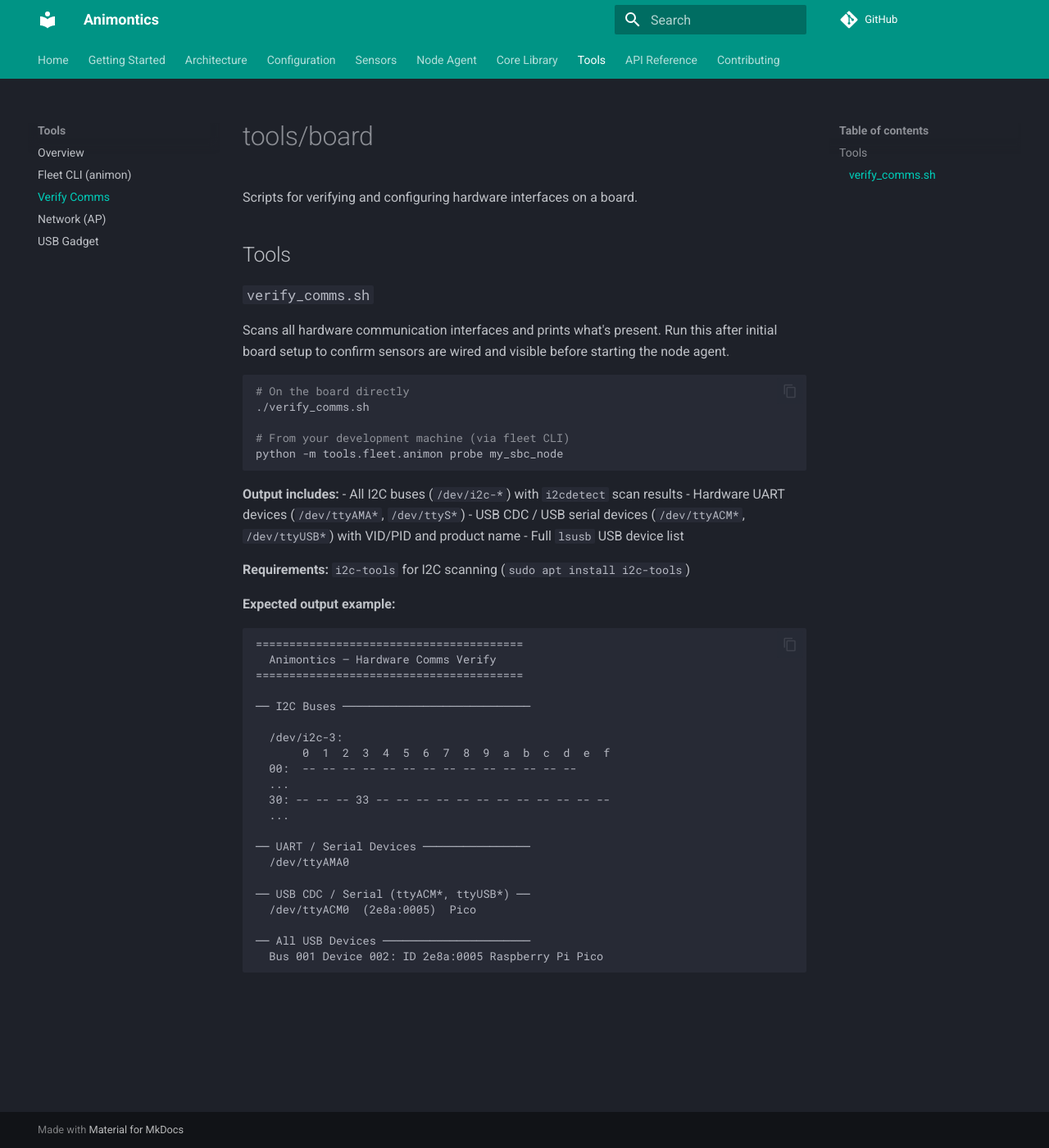
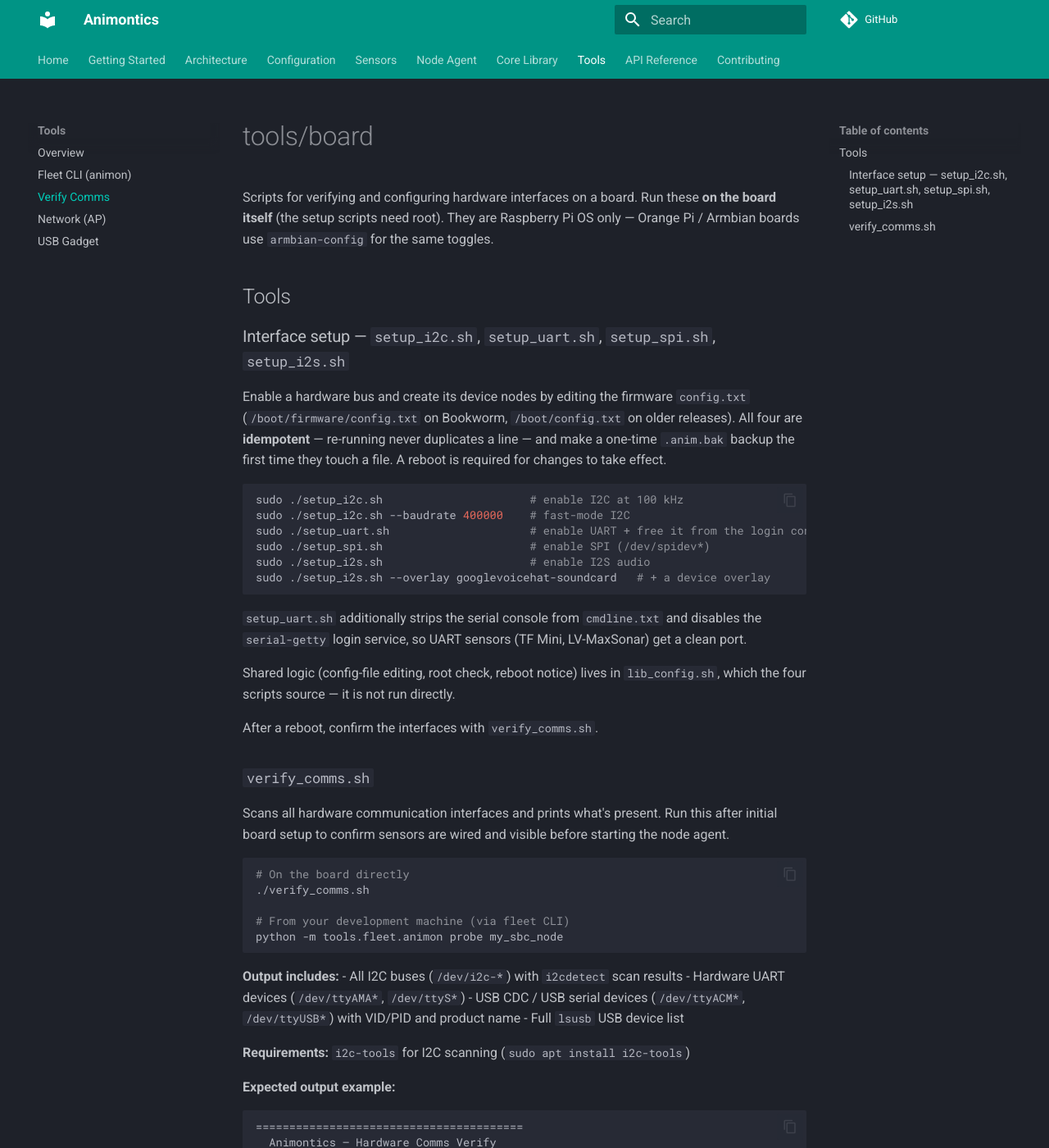
Before and after one commit to kespinoza5/animontics, an MkDocs documentation site: the page built from docs/tools/board.md, in a window 1280 px wide and 1400 px high. Shown: the whole window at 82% size. Built offline with MkDocs 1.6.1 and Material for MkDocs 9.7.7, drawn with Linux system fonts in a browser that asks for light colours; comment, search, counter and statistics services are not loaded.

Commit message:
feat(tools): add board interface setup and SSH provisioning scripts
Board (run on the board, root): setup_i2c/uart/spi/i2s.sh enable a
hardware bus by idempotently editing config.txt (and, for UART, freeing
the port from the serial console). Shared editing logic lives in
lib_config.sh; all edits make a one-time .anim.bak backup.

SSH (run on the dev machine): gen_keys.sh creates a dedicated Ed25519
fleet key; distribute_keys.sh ssh-copy-id's it to every node in
animon.yaml. Honors the key-auth-only contract — no passwords stored or
passed on the command line.

Docs and TODO.md updated; noted the Armbian/Orange Pi config.txt gap.

Co-Authored-By: Claude Opus 4.7 <noreply@anthropic.com>

````diff
--- a/README.md
+++ b/README.md
@@ -120,6 +120,8 @@ work. The tools are grouped by concern:
 |------|---------|---------------|
 | **Fleet CLI** | `python -m tools.fleet.animon` | Keep boards in sync from desired state — `deploy`, `status`, `diff`, `pull`, `probe`, `revert`. The primary interface. See [tools/fleet/README.md](tools/fleet/README.md). |
 | **Repo audit** | `python tools/dev/audit.py` | Conformance checks — verifies sensor packages and routers follow the plugin contract (METADATA present, no `register_sensors` anti-pattern). Static analysis, safe to run on any OS. |
+| **SSH keys** | `tools/ssh/gen_keys.sh` · `distribute_keys.sh` | Generate an Ed25519 fleet key and push it to every board in `animon.yaml` — the key auth the CLI requires. Run on your dev machine. |
+| **Board setup** | `tools/board/setup_{i2c,uart,spi,i2s}.sh` | Enable a hardware bus on the board (idempotent edits to `config.txt`; run as root, reboot after). Raspberry Pi OS. |
 | **Comms check** | `tools/board/verify_comms.sh` | On-board scan of I2C buses and UART/USB devices — sanity-check wiring before deploy. |
 | **WiFi AP** | `tools/network/setup_ap.sh` / `undo_ap.sh` | Bring a board up as / down from a WiFi access point. |
 | **USB networking** | `tools/usb/usbport/` | Standalone USB-ethernet interface tool for the USB-gadget Pi Zero link. |
--- a/tools/README.md
+++ b/tools/README.md
@@ -22,12 +22,20 @@ See [`fleet/README.md`](fleet/README.md) for full documentation.
 
 | Tool | Purpose |
 |------|---------|
-| `fleet/` | Full fleet management CLI (deploy, status, diff, pull, probe) |
+| `fleet/` | Full fleet management CLI (deploy, status, diff, pull, probe, revert) |
 | `board/verify_comms.sh` | Scan I2C buses, list UART and USB serial devices |
+| `board/setup_i2c.sh` · `setup_uart.sh` · `setup_spi.sh` · `setup_i2s.sh` | Enable a hardware bus on the board (run as root; reboot required) |
+| `ssh/gen_keys.sh` | Generate an Ed25519 key pair for fleet access |
+| `ssh/distribute_keys.sh` | Push the fleet public key to every node in `animon.yaml` |
 | `network/setup_ap.sh` | Configure node as a WiFi access point |
 | `network/undo_ap.sh` | Revert AP configuration |
 | `usb/usbport/` | Manage USB ethernet gadget interfaces (standalone binary) |
 | `dev/audit.py` | Audit sensor packages against the plugin contract |
+
+Where a script runs matters: `board/` scripts run **on the board** (the setup
+ones need root), `ssh/` scripts run **on your dev machine**, and `fleet/` drives
+everything remotely. See [`board/README.md`](board/README.md) and
+[`ssh/README.md`](ssh/README.md) for details.
 
 ---
 
@@ -51,10 +59,13 @@ alone. (This replaces the old `maintenance/deploy.sh` shell script.)
 
 ## Pre-flight checklist before first deploy
 
-1. SSH key auth configured: `ssh-copy-id pi@<board-ip>`
-2. SSH agent running: `eval $(ssh-agent) && ssh-add`
-3. Board reachable: `tools/board/verify_comms.sh` (run on the board itself)
-4. Node desired state in `config/nodes/<id>.yaml` (access in `config/animon.yaml`,
+1. SSH key generated and distributed: `tools/ssh/gen_keys.sh` then
+   `tools/ssh/distribute_keys.sh` (or `ssh-copy-id pi@<board-ip>` by hand)
+2. SSH agent running: `eval $(ssh-agent) && ssh-add ~/.ssh/animontics_ed25519`
+3. Hardware buses enabled on the board: `tools/board/setup_i2c.sh` /
+   `setup_uart.sh` / `setup_spi.sh` as needed (run on the board, then reboot)
+4. Board reachable: `tools/board/verify_comms.sh` (run on the board itself)
+5. Node desired state in `config/nodes/<id>.yaml` (access in `config/animon.yaml`,
    or pass `--host` to bootstrap)
 
 ```bash
--- a/tools/board/README.md
+++ b/tools/board/README.md
@@ -1,8 +1,36 @@
 # tools/board
 
-Scripts for verifying and configuring hardware interfaces on a board.
+Scripts for verifying and configuring hardware interfaces on a board. Run these
+**on the board itself** (the setup scripts need root). They are Raspberry Pi OS
+only — Orange Pi / Armbian boards use `armbian-config` for the same toggles.
 
 ## Tools
+
+### Interface setup — `setup_i2c.sh`, `setup_uart.sh`, `setup_spi.sh`, `setup_i2s.sh`
+
+Enable a hardware bus and create its device nodes by editing the firmware
+`config.txt` (`/boot/firmware/config.txt` on Bookworm, `/boot/config.txt` on
+older releases). All four are **idempotent** — re-running never duplicates a
+line — and make a one-time `.anim.bak` backup the first time they touch a file.
+A reboot is required for changes to take effect.
+
+```bash
+sudo ./setup_i2c.sh                      # enable I2C at 100 kHz
+sudo ./setup_i2c.sh --baudrate 400000    # fast-mode I2C
+sudo ./setup_uart.sh                     # enable UART + free it from the login console
+sudo ./setup_spi.sh                      # enable SPI (/dev/spidev*)
+sudo ./setup_i2s.sh                      # enable I2S audio
+sudo ./setup_i2s.sh --overlay googlevoicehat-soundcard   # + a device overlay
+```
+
+`setup_uart.sh` additionally strips the serial console from `cmdline.txt` and
+disables the `serial-getty` login service, so UART sensors (TF Mini,
+LV-MaxSonar) get a clean port.
+
+Shared logic (config-file editing, root check, reboot notice) lives in
+`lib_config.sh`, which the four scripts source — it is not run directly.
+
+After a reboot, confirm the interfaces with `verify_comms.sh`.
 
 ### `verify_comms.sh`
 
--- /dev/null
+++ b/tools/ssh/README.md
@@ -0,0 +1,57 @@
+# tools/ssh
+
+Key-based SSH access provisioning for the fleet. Run these **on your dev
+machine** — they set up the key auth the `animon` CLI relies on
+(`tools/fleet/ssh.py` enforces `BatchMode=yes`, so password auth never works).
+
+## Why key auth only
+
+The fleet CLI connects non-interactively. It will not prompt for a password and
+never passes credentials on the command line. Every board must trust your fleet
+public key before `animon deploy` / `status` / `diff` can reach it.
+
+## Tools
+
+### `gen_keys.sh`
+
+Generate a dedicated Ed25519 key pair for fleet access (separate from your
+personal key, so it's easy to rotate). No passphrase by default so the CLI runs
+unattended; `--passphrase` if you'd rather use one with `ssh-agent`.
+
+```bash
+./gen_keys.sh                       # ~/.ssh/animontics_ed25519[.pub]
+./gen_keys.sh --path ~/.ssh/mykey   # custom location
+./gen_keys.sh --passphrase          # prompt for a passphrase
+```
+
+It refuses to overwrite an existing key. The private key is yours alone — never
+commit it.
+
+### `distribute_keys.sh`
+
+Push the public key to the boards listed in `config/animon.yaml` using
+`ssh-copy-id`. Resolves each node's SSH user (per-node `ssh_user`, else
+`defaults.ssh_user`) and address (preferring `ip`, then `wifi_ip`, then the USB
+gadget `usb_ip`). `ssh-copy-id` prompts for each board's password **once** to
+install the key — that password is never stored or echoed.
+
+```bash
+./distribute_keys.sh                       # every node in animon.yaml
+./distribute_keys.sh my_sbc_node           # just one node
+./distribute_keys.sh --identity ~/.ssh/animontics_ed25519.pub
+./distribute_keys.sh --access path/to/animon.yaml
+./distribute_keys.sh --dry-run             # print targets, copy nothing
+```
+
+If no `--identity` is given it defaults to `~/.ssh/animontics_ed25519.pub` when
+that exists. Nodes with no reachable address in `animon.yaml` are skipped with a
+warning. Exit code is non-zero if any copy fails.
+
+## Typical first-time flow
+
+```bash
+./tools/ssh/gen_keys.sh
+ssh-add ~/.ssh/animontics_ed25519
+./tools/ssh/distribute_keys.sh
+python -m tools.fleet.animon status        # confirm key auth works
+```
````
Also changed, not shown: TODO.md (+12 -6 lines), 7 other files.
